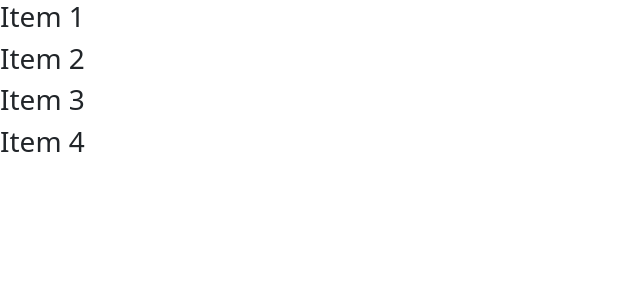
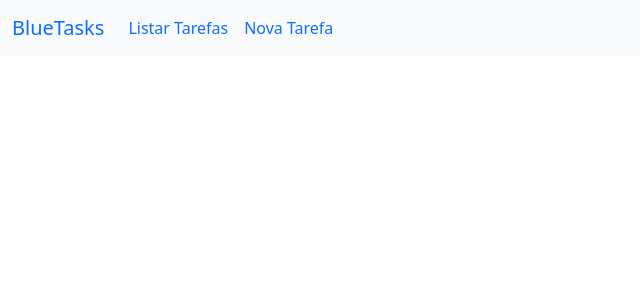
Before and after one commit to guimatech/bluetasks-frontend, a React (Vite) app: page / in a window 1280 px wide. Shown: the top 300 px of the page, without its empty margins (0-640 px from the left). Built offline with nearby package versions, Linux system fonts and the light colour scheme; a small style sheet from the web is missing.

Commit message:
feat: applied style on `NavBar`

```diff
--- a/index.html
+++ b/index.html
@@ -6,13 +6,13 @@
     <meta name="viewport" content="width=device-width, initial-scale=1.0" />
 
     <!-- Bootstrap CSS -->
-    <link href="https://cdn.jsdelivr.net/npm/bootstrap@5.1.0/dist/css/bootstrap.min.css" rel="stylesheet" integrity="sha384-ggOyR0iXCbMQv3Xipma34MD+dH/1fQ784/j6cY/iJTQUOhcWr7x9JvoRxT2MZw1T" crossorigin="anonymous" />
+    <link href="https://cdn.jsdelivr.net/npm/bootstrap@5.1.0/dist/css/bootstrap.min.css" rel="stylesheet" />
 
     <!-- Bootstrap JS -->
     <script src="https://code.jquery.com/jquery-3.6.0.min.js"></script> <!-- jQuery -->
-    <script src="https://cdn.jsdelivr.net/npm/@popperjs/core@2.9.3/dist/umd/popper.min.js" integrity="sha384-3pK8Yd/1l3q+VrJ+Lq6b4t9zvD5g5byr0yMlIMjgX6D61z1zjplQf8+6tjU3Y3eb" crossorigin="anonymous"></script>
-    <script src="https://cdn.jsdelivr.net/npm/bootstrap@5.1.0/dist/js/bootstrap.min.js" integrity="sha384-1BmE4kWBq78iYhFldvKuhfTAU6auU8tT94Wr8r/6DkzJ7W1p1JQ289jEMKwMWI5H" crossorigin="anonymous"></script>
-    <script src="https://cdn.jsdelivr.net/npm/bootstrap@5.1.0/dist/js/bootstrap.bundle.min.js" integrity="sha384-1BmE4kWBq78iYhFldvKuhfTAU6auU8tT94Wr8r/6DkzJ7W1p1JQ289jEMKwMWI5H" crossorigin="anonymous"></script>
+    <script src="https://cdn.jsdelivr.net/npm/@popperjs/core@2.9.3/dist/umd/popper.min.js"></script>
+    <script src="https://cdn.jsdelivr.net/npm/bootstrap@5.1.0/dist/js/bootstrap.min.js"></script>
+    <script src="https://cdn.jsdelivr.net/npm/bootstrap@5.1.0/dist/js/bootstrap.bundle.min.js"></script>
 
     <title>BlueTasks</title>
   </head>
--- a/package.json
+++ b/package.json
@@ -11,7 +11,8 @@
   },
   "dependencies": {
     "react": "^18.2.0",
-    "react-dom": "^18.2.0"
+    "react-dom": "^18.2.0",
+    "react-router-dom": "^6.22.1"
   },
   "devDependencies": {
     "@types/react": "^18.2.56",
--- a/src/App.jsx
+++ b/src/App.jsx
@@ -1,5 +1,6 @@
 import { Component } from 'react'
 import NavBar from './components/NavBar';
+import { BrowserRouter } from 'react-router-dom';
 
 class App extends Component {
   constructor(props) {
@@ -11,9 +12,11 @@
 
   render() {
     return (
-      <div className='App'>
-        <NavBar />
-      </div>
+      <BrowserRouter>
+        <div className='App'>
+          <NavBar />
+        </div>
+      </BrowserRouter>
     );
   }
 }
--- a/src/components/NavBar.jsx
+++ b/src/components/NavBar.jsx
@@ -1,23 +1,43 @@
 import { Component } from 'react';
 import NavBarItem from './NavBarItem';
+import { APP_NAME } from '../constants';
 
 class NavBar extends Component {
     constructor(props) {
         super(props);
         this.state = {
             items: [
-                { id: 1, name: 'Item 1', href: '/' },
-                { id: 2, name: 'Item 2', href: '/' },
-                { id: 3, name: 'Item 3', href: '/' },
-                { id: 4, name: 'Item 4', href: '/' },
+                { id: 1, name: 'Listar Tarefas', href: '/' },
+                { id: 2, name: 'Nova Tarefa', href: '/form' },
             ]
         }
+    }
+
+    onClickHandler(item) {
+        alert(item.name);
     }
 
     render() {
         return (
             <div>
-                {this.state.items.map((item) => <NavBarItem key={item.id} name={item.name} />)}
+                <nav className="navbar navbar-expand-lg bg-light">
+                    <div className="container-fluid">
+                        <a className="navbar-brand" href="#">{APP_NAME}</a>
+                        <button className="navbar-toggler" type="button" data-bs-toggle="collapse" data-bs-target="#navbarNav" aria-controls="navbarNav" aria-expanded="false" aria-label="Toggle navigation">
+                            <span className="navbar-toggler-icon"></span>
+                        </button>
+                        <div className="collapse navbar-collapse" id="navbarNav">
+                        <ul className="navbar-nav">
+                        {this.state.items.map(
+                            item => <NavBarItem
+                                        item={item}
+                                        key={item.id}
+                                        onClick={this.onClickHandler} />)}
+                        </ul>
+                        </div>
+                    </div>
+                </nav>
+
             </div>
         );
     }
--- a/src/components/NavBarItem.jsx
+++ b/src/components/NavBarItem.jsx
@@ -1,10 +1,19 @@
 import { Component } from 'react';
+import { Link } from 'react-router-dom';
 
 class NavBarItem extends Component {
     render() {
         return (
             <div>
-                <h3>{this.props.name}</h3>
+                <li className="nav-item">
+                    <Link
+                    aria-current="page"
+                    className="nav-link active"
+                    to={this.props.item.href}
+                    onClick={() => this.props.onClick(this.props.item)}>
+                        { this.props.item.name }
+                    </Link>
+                </li>
             </div>
         );
     }
--- /dev/null
+++ b/src/constants.jsx
@@ -0,0 +1,3 @@
+const APP_NAME = 'BlueTasks';
+
+export { APP_NAME };
```
Also changed, not shown: 1 other file (tests, documents, lock files or other folders).
